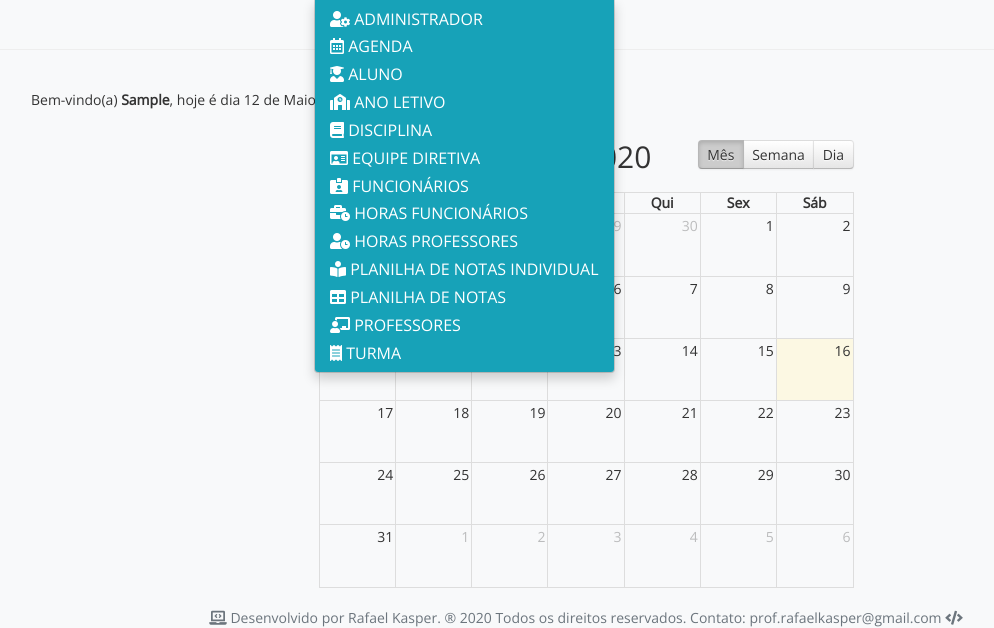
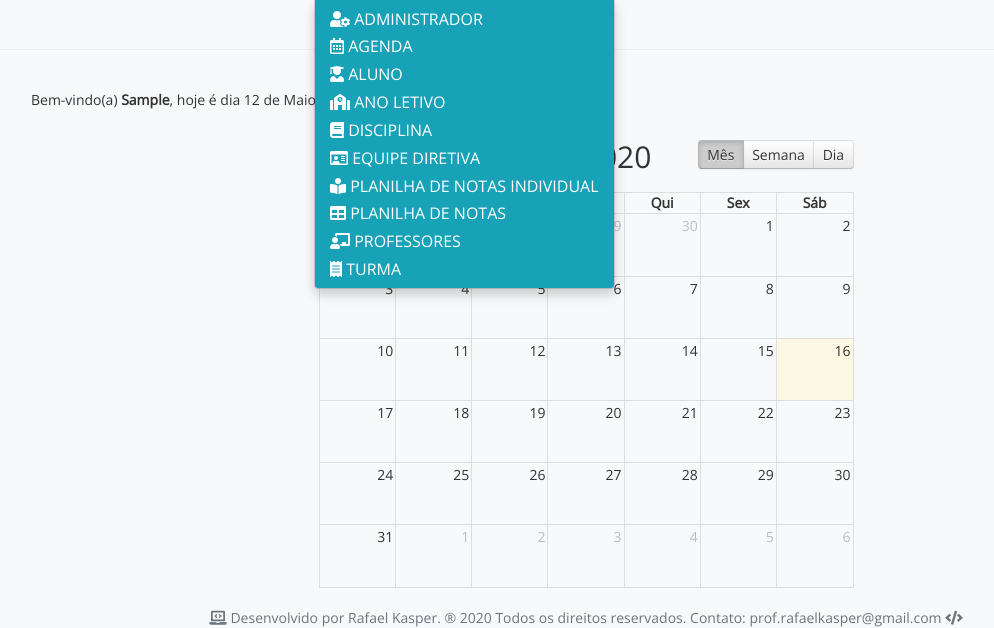
Before and after one commit to rafaelkasper/Sistema-de-Notas-Escolar, a PHP site: page /ads/ads_index.php in a window 1280 px wide, after a click on "CADASTRAR". Shown: the part 52-680 px from the top of the page, without its empty margins (54-1048 px from the left). Run offline with PHP 8.4, Linux system fonts and the light colour scheme; the visitor is signed in with stand-in values (Sample User, id 1); data that the repository does not hold is empty; some libraries are stand-ins or nearby versions.

Commit message:
Update menu_ads.php

```diff
--- a/ads/menu_ads.php
+++ b/ads/menu_ads.php
@@ -20,10 +20,7 @@
                     <a class="dropdown-item text-white bg-info" href="ads_cadastrar_ano_letivo.php"><i class="fas fa-school text-white"></i>     ANO LETIVO</a>
                     <a class="dropdown-item text-white bg-info" href="ads_cadastrar_disciplinas.php"><i class="fas fa-book text-white"></i>     DISCIPLINA</a>
                     <a class="dropdown-item text-white bg-info" href="ads_cadastrar_equipe_diretiva.php"><i class="far fa-id-card text-white"></i>     EQUIPE DIRETIVA</a>
-                    <a class="dropdown-item text-white bg-info" href="ads_cadastrar_func.php"><i class="fas fa-id-card-alt text-white"></i>     FUNCIONÁRIOS</a>
-                    <a class="dropdown-item text-white bg-info" href="ads_cadastrar_horas_func.php"><i class="fas fa-business-time text-white"></i>     HORAS FUNCIONÁRIOS</a>
-                    <a class="dropdown-item text-white bg-info" href="ads_cadastrar_horas.php"><i class="fas fa-user-clock text-white"></i>    HORAS PROFESSORES</a>
-                    <a class="dropdown-item text-white bg-info" href="ads_cadastrar_planilha_individual.php"><i class="fas fa-book-reader text-white"></i>     PLANILHA DE NOTAS INDIVIDUAL</a>
+                          <a class="dropdown-item text-white bg-info" href="ads_cadastrar_planilha_individual.php"><i class="fas fa-book-reader text-white"></i>     PLANILHA DE NOTAS INDIVIDUAL</a>
                     <a class="dropdown-item text-white bg-info" href="ads_cadastrar_planilha_notas.php"><i class="fas fa-table text-white"></i>   PLANILHA DE NOTAS</a>
                     <a class="dropdown-item text-white bg-info" href="ads_cadastrar_professores.php"><i class="fas fa-chalkboard-teacher text-white"></i>     PROFESSORES</a>
                     <a class="dropdown-item text-white bg-info" href="ads_cadastrar_turmas.php"><i class="fas fa-receipt text-white"></i>     TURMA</a>
@@ -37,8 +34,7 @@
                     <a class="dropdown-item text-white bg-info" href="ads_alterar_ano_letivo.php"><i class="fas fa-school text-white"></i>     ANO LETIVO</a>
                     <a class="dropdown-item text-white bg-info" href="ads_alterar_disciplina.php"><i class="fas fa-book text-white"></i>     DISCIPLINA</a>
                     <a class="dropdown-item text-white bg-info" href="ads_alterar_equipe.php"><i class="far fa-id-card text-white"></i>     EQUIPE DIRETIVA</a>
-                    <a class="dropdown-item text-white bg-info" href="ads_alterar_func.php"><i class="fas fa-id-card-alt text-white"></i>     FUNCIONÁRIOS</a>
-                    <a class="dropdown-item text-white bg-info" href="ads_alterar_planilha_turma.php"><i class="fas fa-table text-white"></i>    PLANILHA DE NOTAS TURMA</a>
+                         <a class="dropdown-item text-white bg-info" href="ads_alterar_planilha_turma.php"><i class="fas fa-table text-white"></i>    PLANILHA DE NOTAS TURMA</a>
                     <a class="dropdown-item text-white bg-info" href="ads_alterar_planilha.php"><i class="fas fa-book-reader text-white"></i>    PLANILHA DE NOTAS</a>
                     <a class="dropdown-item text-white bg-info" href="ads_alterar_professores.php"><i class="fas fa-chalkboard-teacher text-white"></i>     PROFESSORES</a>
                     <a class="dropdown-item text-white bg-info" href="ads_alterar_trimestre.php"><i class="far fa-calendar-times text-white"></i>     TRIMESTRE</a>
@@ -49,21 +45,12 @@
                 <a class="nav-link dropdown-toggle text-white bg-info" data-toggle="dropdown" href="#" role="button" aria-haspopup="true" aria-expanded="false"><strong><i class="fas fa-search"></i>     CONSULTAR</strong></a>
                 <div class="dropdown-menu bg-info">
                     <a class="dropdown-item text-white bg-info" href="ads_consultar_formativa.php"><i class="fas fa-graduation-cap text-white"></i>     FORMATIVA</a>
-                    <a class="dropdown-item text-white bg-info" href="ads_consultar_horas_func.php"><i class="fas fa-business-time text-white"></i>     HORAS FUNCIONÁRIOS</a>
-                    <a class="dropdown-item text-white bg-info" href="ads_consultar_horas.php"><i class="fas fa-user-clock text-white"></i>     HORAS PROFESSORES</a>
-                    <a class="dropdown-item text-white bg-info" href="ads_calcular_media_anual.php"><i class="fas fa-medal text-white"></i>     MÉDIA ANUAL</a>
+                     <a class="dropdown-item text-white bg-info" href="ads_calcular_media_anual.php"><i class="fas fa-medal text-white"></i>     MÉDIA ANUAL</a>
                     <a class="dropdown-item text-white bg-info" href="ads_consultar_media.php"><i class="far fa-bookmark text-white"></i>     MÉDIA</a>
                     <a class="dropdown-item text-white bg-info" href="ads_consultar_nota.php"><i class="fas fa-award text-white"></i>     NOTA</a>
                 </div>
             </li>
-            <!--<li class="nav-item dropdown">
-                 <a class="nav-link dropdown-toggle text-white bg-info" data-toggle="dropdown" href="#" role="button" aria-haspopup="true" aria-expanded="false">BACKUP</a>
-                 <div class="dropdown-menu">
-                     <a class="dropdown-item" href="ads_gerar_backup.php">FAZER BACKUP</a>
-                     <a class="dropdown-item" href="ads_importar_backup.php">IMPORTAR BACKUP</a>
-                 </div>
-             </li>
-                !-->
+
             <li class="nav-item text-white bg-danger pl-3 pr-3" style="float: right;">
                 <a class="nav-link text-white"  href="../functions/logout.php"><strong><i class="fas fa-sign-out-alt"></i>     SAIR</strong></a>
             </li>
```
